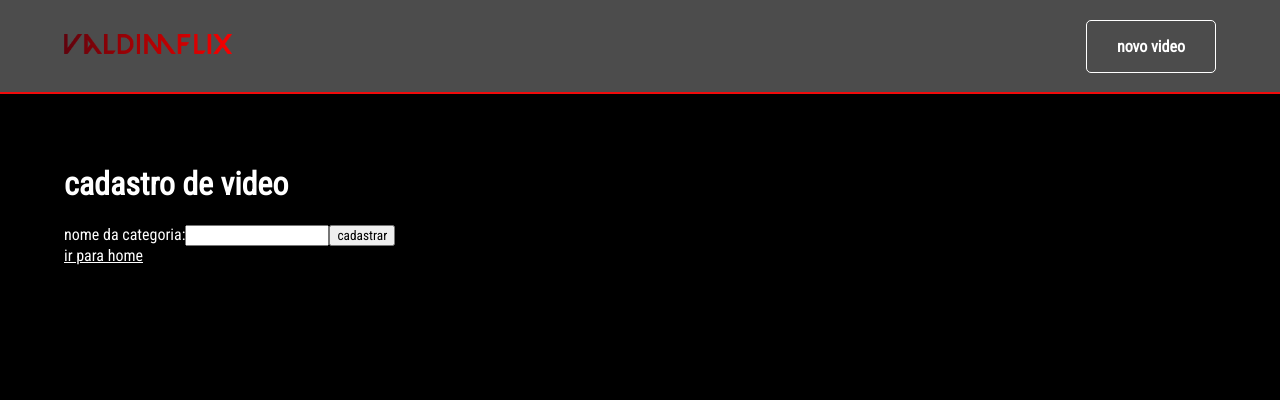
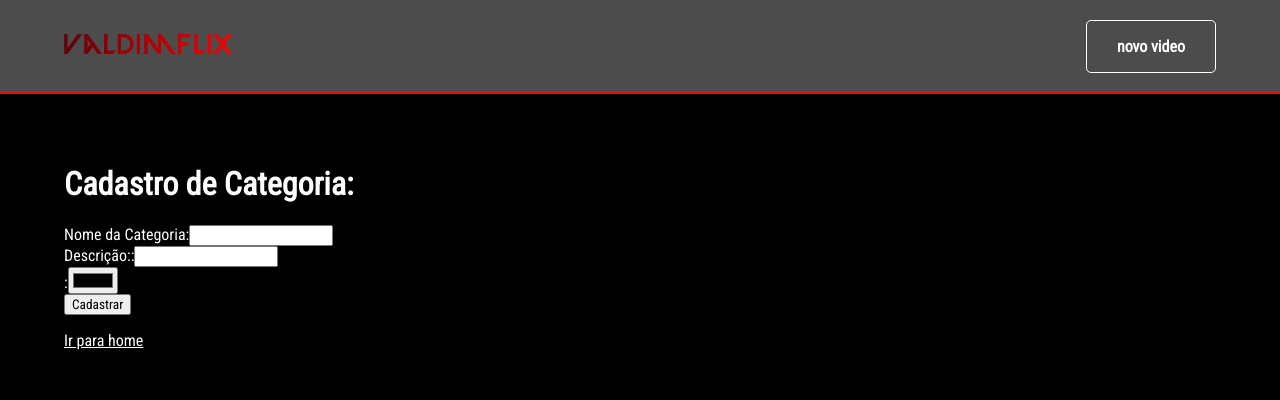
Before and after one commit to osvaldosoares-hub/valdimflix, a React (Create React App) app: page /cadastro/categoria in a window 1280 px wide. Shown: the top 400 px of the page. Built offline with nearby package versions, Linux system fonts and the light colour scheme.

Commit message:
comitti so no dale

```diff
--- /dev/null
+++ b/src/components/FormField/index.js
@@ -0,0 +1,19 @@
+import React from "react";
+
+function FormField({ label, type, name, value, onChange }) {
+  return (
+    <div>
+      <label>
+        {label}:
+        <input
+          type={type}
+          value={value}
+          name={name}
+          onChange={onChange}
+        />
+      </label>
+    </div>
+  )
+}
+
+export default FormField;
--- a/src/pag/cadastro/categoria/index.js
+++ b/src/pag/cadastro/categoria/index.js
@@ -1,25 +1,126 @@
-import React from 'react'
-import PageDefault from '../../../components/pagDefault'
-import { Link } from 'react-router-dom'
 
-function CadastroCategoria(){
+import React, { useState } from 'react';
+import { Link } from 'react-router-dom';
+import PageDefault from '../../../components/pagDefault';
+import FormField from '../../../components/FormField';
+
+
+function CadastroCategoria() {
+  const valoresIniciais = {
+    nome: '',
+    descricao: '',
+    cor: '',
+  }
+  const [categorias, setCategorias] = useState([]);
+  const [values, setValues] = useState(valoresIniciais);
+
+
+  function setValue(chave, valor) {
+    // chave: nome, descricao, bla, bli
+    setValues({
+      ...values,
+      [chave]: valor, // nome: 'valor'
+    })
+  }
+
+  function handleChange(infosDoEvento) {
+   setValue(
+     infosDoEvento.target.getAttribute('name'),
+     infosDoEvento.target.value
+   );
+ }
+
   return (
     <PageDefault>
-         <h1>cadastro de video</h1>
-          <form>
+      <h1>Cadastro de Categoria: {values.nome}</h1>
+
+      <form onSubmit={function handleSubmit(infosDoEvento) {
+          infosDoEvento.preventDefault();
+          setCategorias([
+            ...categorias,
+            values
+          ]);
+
+          setValues(valoresIniciais)
+      }}>
+
+        <FormField
+          label="Nome da Categoria"
+          type="text"
+          name="nome"
+          value={values.nome}
+          onChange={handleChange}
+        />
+
+        <FormField
+          label="Descrição:"
+          type="????"
+          name="descricao"
+          value={values.descricao}
+          onChange={handleChange}
+        />
+       {/* <div>
             <label>
-                nome da categoria:
-                <input type="text" />
+            nome:
+            <textarea
+              type="text"
+              value={values.nome}
+              name="nome"
+              onChange={handleChange}
+            />
           </label>
+        </div> */}
+        {/* <div>
+               <label>
+                Descrição:
+               <textarea
+                  type="text"
+                  value={values.descricao}
+                  name="descricao"
+                  onChange={handleChange}
+            />
+          </label>
+        </div> */}
+
+        <FormField
+          type="color"
+          name="cor"
+          value={values.cor}
+          onChange={handleChange}
+       />
+        {/* <div>
+          <label>
+            Cor:
+            <input
+              type="color"
+              value={values.cor}
+              name="cor"
+              onChange={handleChange}
+            />
+          </label>
+        </div> */}
+
         <button>
-                cadastrar
+          Cadastrar
         </button>
       </form>
 
+
+      <ul>
+        {categorias.map((categoria, indice) => {
+          return (
+            <li key={`${categoria}${indice}`}>
+              {categoria.nome}
+            </li>
+          )
+        })}
+      </ul>
+
       <Link to="/">
-            ir para home
+        Ir para home
       </Link>
     </PageDefault>
   )
 }
+
 export default CadastroCategoria;
```
Lines whose indentation alone changed are shown as unchanged.
